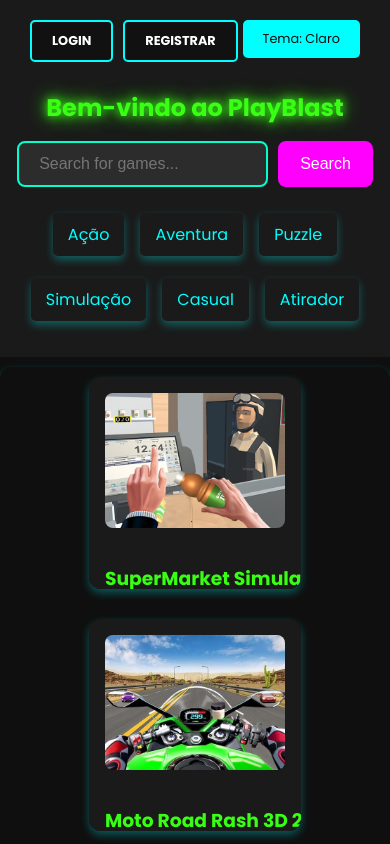
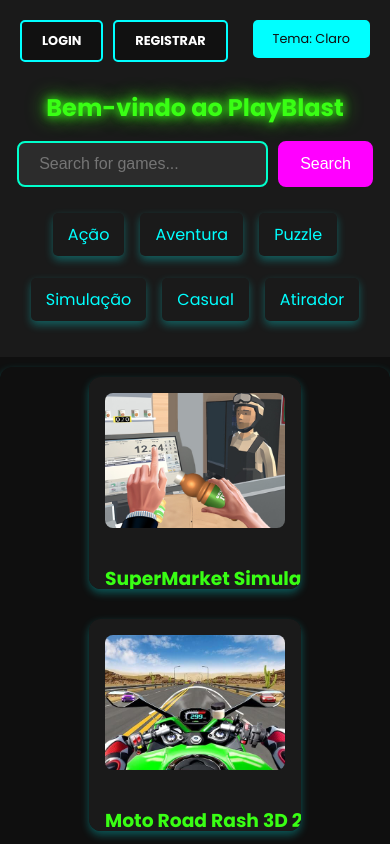
Before and after one commit to pedrolucas201/site-de-jogos, a React (Create React App) app: page / in a window 390 px wide. Shown: the top 844 px of the page. Built offline with nearby package versions, Linux system fonts and the light colour scheme; no server answers.

Commit message:
fix: styles.css

```diff
--- a/src/styles/styles.css
+++ b/src/styles/styles.css
@@ -679,7 +679,7 @@ a:hover {
 
   .auth-buttons {
     flex-direction: row;
-    margin-left: 10px;
+    margin-left: 0;
   }
 
   .auth-buttons-container {
@@ -703,7 +703,7 @@ a:hover {
 
   .theme-switcher {
     font-size: 0.8rem; /* Ajuste de tamanho do switch de tema para telas menores */
-    margin-right: 10px; /* Ajuste de margem para telas menores */
+    margin-right: 0; /* Ajuste de margem para telas menores */
   }
 
   .search-bar {
```
